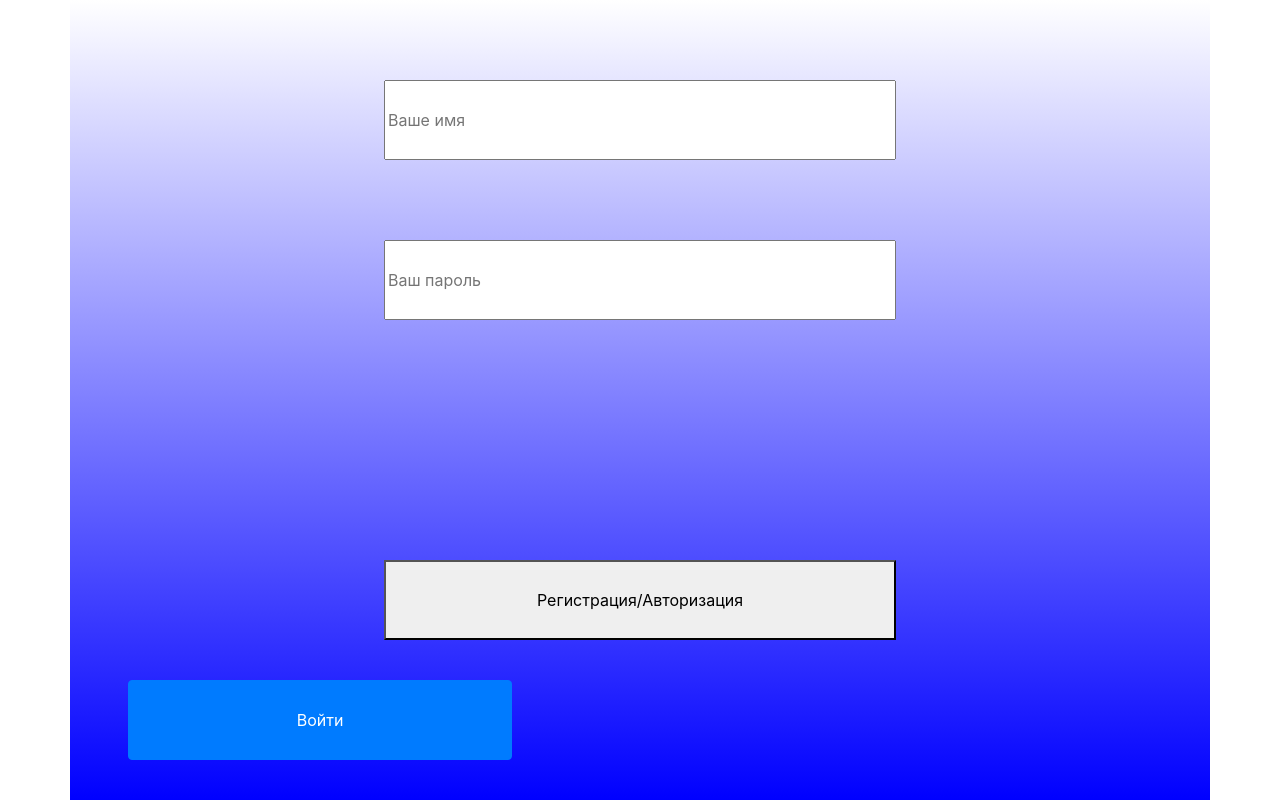
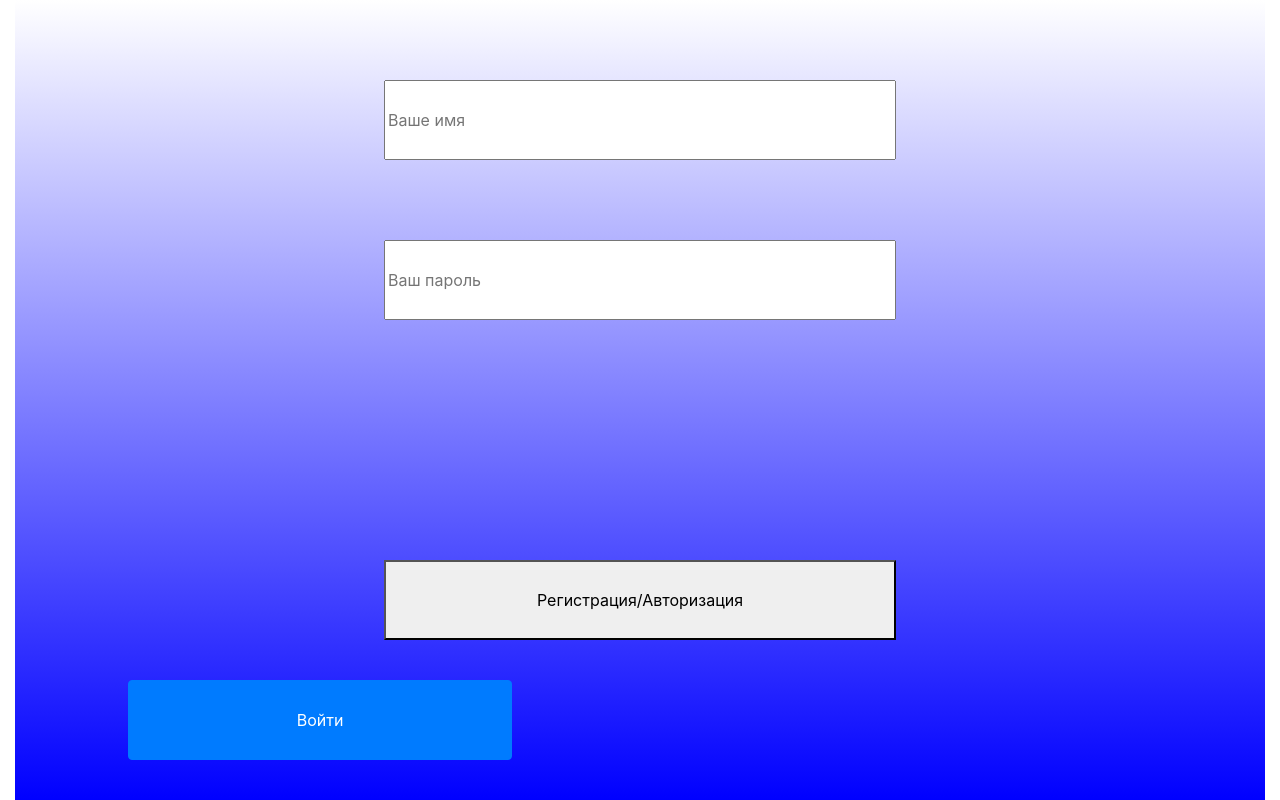
Before and after one commit to vutmu/webchat_local, a Flask app: page / in a window 1280 px wide. Run offline with Flask 2, Linux system fonts and the light colour scheme.

Commit message:
style edit

```diff
--- a/app/static/styles/auth.css
+++ b/app/static/styles/auth.css
@@ -11,11 +11,12 @@
 
 div.auth {
     background-image: -webkit-linear-gradient(white, blue);
-
 }
 
 div.par1 {
     display: none;
+    background-image: -webkit-linear-gradient(green, white);
+
 }
 
 input.namefield {
--- a/app/templates/Authentification.html
+++ b/app/templates/Authentification.html
@@ -7,13 +7,13 @@
     <script src="https://ajax.googleapis.com/ajax/libs/jquery/2.2.0/jquery.min.js"></script>
     <link  rel = "stylesheet" href =  "{{ url_for('static',filename='styles/auth.css') }}">
 </head>
-<body class="h-100">
-<div class="container-sm h-100 auth">
+<body class="container-fluid h-100">
+<div class="h-100 auth">
     <input id="in_name" class="namefield" type="text" maxlength="50" placeholder="Ваше имя">
     <input id="in_password" class="passfield" type="text" maxlength="50" placeholder="Ваш пароль" >
     <button id="but4" class="btn btn-primary left-but">Войти</button>
 </div>
-<div class= "par1">
+<div class= "h-100 par1">
     <input id="your_name" class="namefield" type="text" maxlength="50" placeholder="Придумайте Ваше имя)">
     <input id="your_password" class="passfield" type="text" maxlength="50" placeholder="Придумайте Ваш пароль)">
     <input id="your_email" type="text" maxlength="50" placeholder="Куда Вам отправить письмо?">
```
